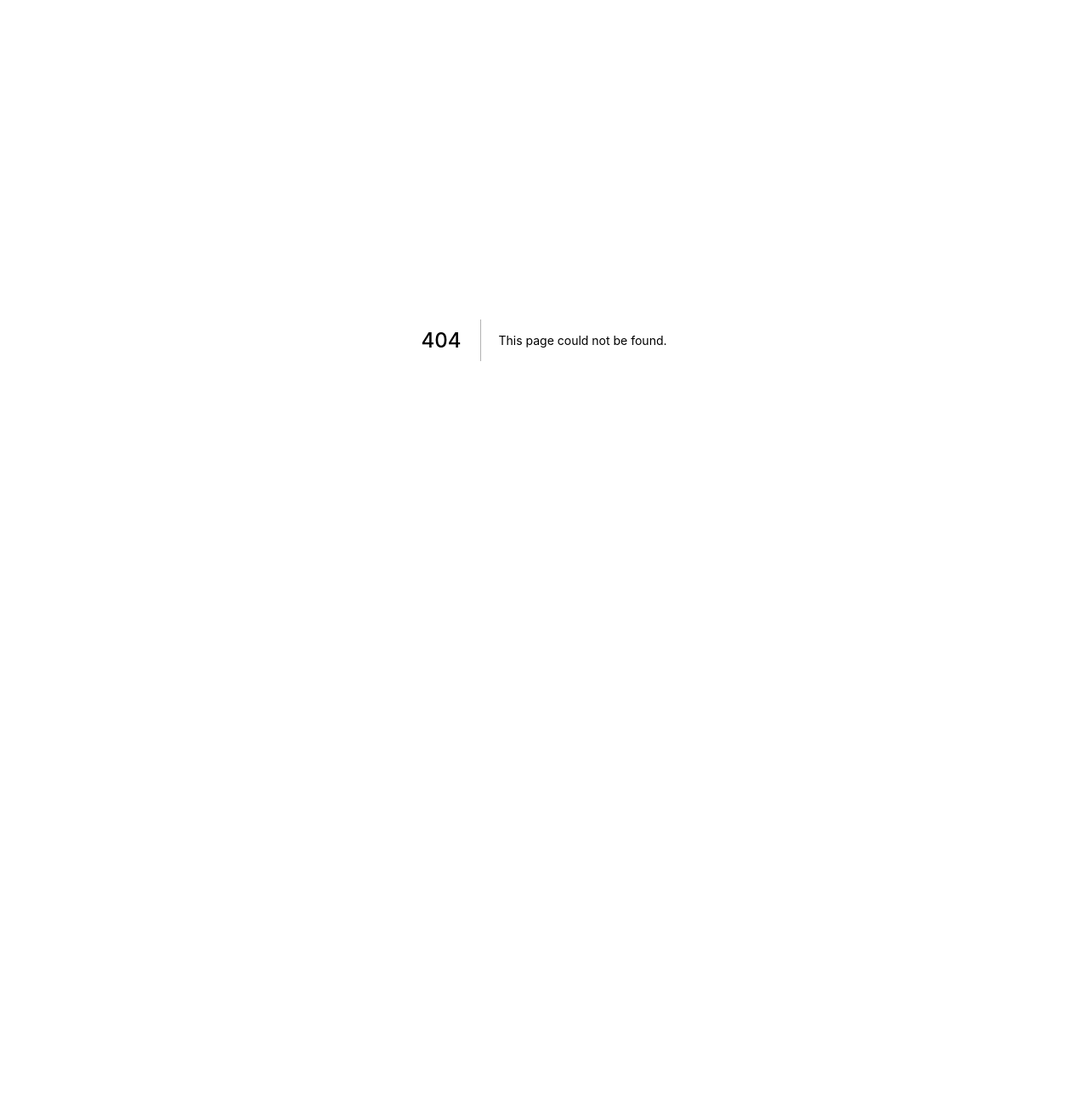
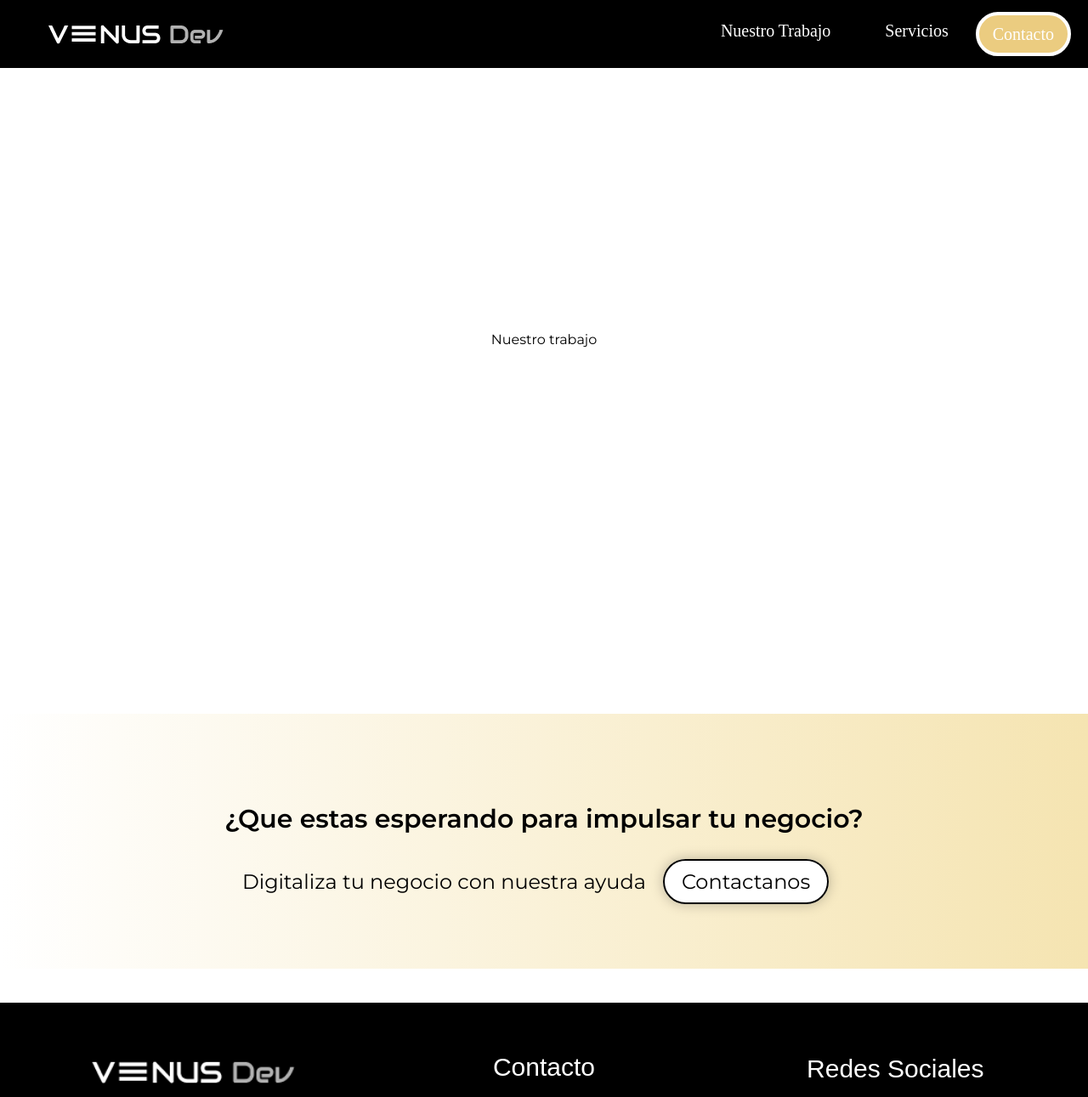
Before and after one commit to VenusDev1/landing-page-front, a Next.js app: page /ourwork in a window 1280 px wide. Before the commit this address had no page. Shown: the top 1291 px of the page at 85% size. Before the commit the page ends 800 px from the top, so only its background shows below. Built offline with nearby package versions, Linux system fonts and the light colour scheme; a web font is replaced by a local one.

Commit message:
identation

```diff
--- a/components/CTA/CTA.jsx
+++ b/components/CTA/CTA.jsx
@@ -2,7 +2,7 @@ import Link from "next/link";
 
 function CTA() {
     return (
-        <header className="w-[100%] h-[300px] mt-10 mb-10 bg-gradient-to-l from-[#F5E4B1] flex flex-col justify-center items-center">
+        <div className="w-[100%] h-[300px] mt-10 mb-10 bg-gradient-to-l from-[#F5E4B1] flex flex-col justify-center items-center z-[10]">
             <h1 className="text-3xl lg:text-3xl font-semibold font-montserrat p-5">¿Que estas esperando para impulsar tu negocio?</h1>
             <span className="text-xl lg:text-2xl font-normal font-montserrat mt-5">Digitaliza tu negocio con nuestra ayuda
 
@@ -10,7 +10,7 @@ function CTA() {
                     <a id="btn_section">Contactanos</a>
                 </Link>
             </span>
-        </header>
+        </div>
      );
 }
 
--- a/components/Footer/Footer.jsx
+++ b/components/Footer/Footer.jsx
@@ -1,44 +1,42 @@
 import Link from 'next/link';
 
 function Footer () {
-    return (<footer className='footer h-[45vh] '>
-
+    return (
+    <footer className='footer h-[45vh] z-[10]'>
         <div className='footer_conteiner items-center'>
             <div className='logo_footer'>
                 <img className='w-[100%] h-[100%]' src='img/venus_logo.png' alt='Logo Venus'/>
                 <h3 className='text-center text-2xl'>Agencia de Desarrollo y Marketing</h3>
             </div>
-
             <div className='cont_footer'>
                 <h2 className='text-center text-3xl m-1 p-2'>Contacto</h2>
                 <h3 className='text-center text-2xl pb-3'>Mail: contacto@venusdev.com</h3>
                 <h3 className='text-center text-2xl'>Tel: +54 03513084848</h3>
             </div>
-
             <div className='redes_footer mt-10'>
                 <h2 className='text-center text-3xl'>Redes Sociales</h2>
-
                 <div className='imgs_redes m-1 p-2'>
                     <div className='img_footer'>
                         <Link href= 'https://www.instagram.com/venusdevit/'>
-                                        <a><img  className='w-[100%] h-[100%] p-3' width={50} src='img/ig_footer.png' alt='Logo Venus'/></a>
+                            <a>
+                                <img  className='w-[100%] h-[100%] p-3' width={50} src='img/ig_footer.png' alt='Logo Venus'/>
+                            </a>
                         </Link>
                     </div>
-
                     <div>
                         <Link href= '#'>
-                                        <a><img className='w-[100%] h-[100%] p-3' width={50} src='img/lk_footer.png' alt='Logo Venus'/></a>
+                            <a>
+                                <img className='w-[100%] h-[100%] p-3' width={50} src='img/lk_footer.png' alt='Logo Venus'/>
+                            </a>
                         </Link>
-                                </div>
-
                     </div>
                 </div>
             </div>
-
+        </div>
         <div className='derechos'>
             <h4>© VENUS Dev 2022. </h4>
         </div>
-
-            </footer>)
+    </footer>
+    )
 }
 export default Footer;
--- a/components/Navbar/Navbar.jsx
+++ b/components/Navbar/Navbar.jsx
@@ -9,7 +9,7 @@ function Navbar () {
                 </Link>
             </div>
             <div className='flex flex-row mr-[20px]'>
-                <Link  href='/our-work'>
+                <Link  href='/ourwork'>
                     <a className='px-8 py-2 font-goldman text-xl text-white hover:text-sy '>Nuestro Trabajo</a>
                 </Link>
                 <Link href='/services'>
```
Also changed, not shown: pages/ourwork/index.js (renamed from pages/Our-work/index.js). Lines whose indentation alone changed are shown as unchanged.
